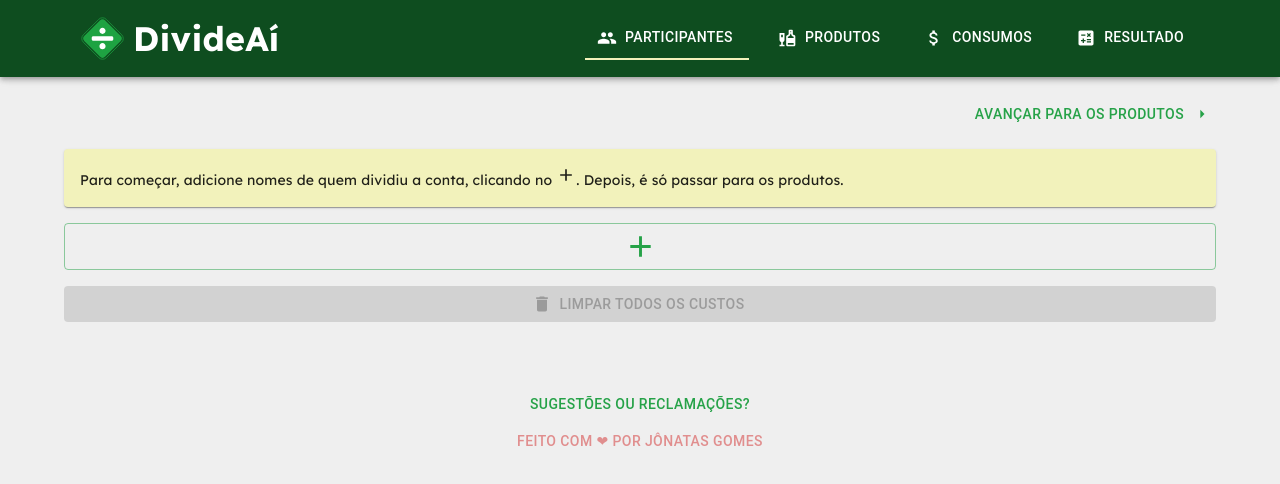
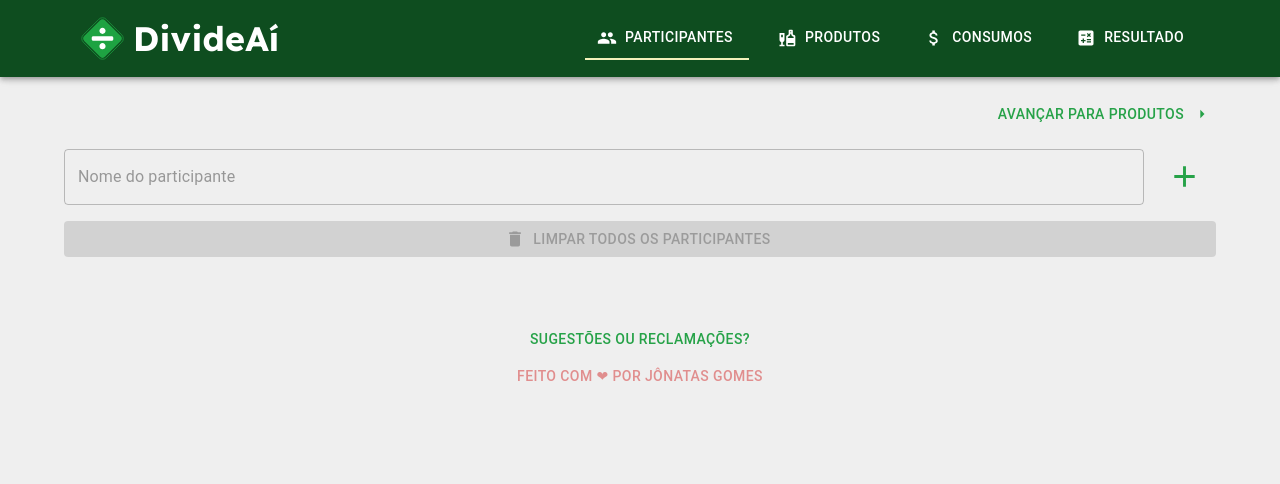
Before and after one commit to jonatas1n/divide-ai, a React (Vite) app: page /guests in a window 1280 px wide. Shown: the top 484 px of the page. Built offline with nearby package versions, Linux system fonts and the light colour scheme.

Commit message:
feat: set new way to deal with guests

```diff
--- a/src/hooks/Context/guests.ts
+++ b/src/hooks/Context/guests.ts
@@ -7,7 +7,7 @@ const LOCAL_STORAGE_KEY = "guests";
 
 export type GuestContextType = {
   guests: Record<string, GuestType>;
-  addGuest: () => void;
+  addGuest: (guestName?: string) => void;
   updateGuests: Dispatch<SetStateAction<Record<string, GuestType>>>;
   changeGuest: (guest: GuestType) => void;
   removeGuest: (guestID: string) => void;
@@ -46,11 +46,11 @@ export const GuestContext = () => {
 
   const newGuest = () => ({ id: generateId() });
 
-  const addGuest = () => {
+  const addGuest = (guestName?: string) => {
     const guest = newGuest();
     updateGuests((prev) => ({
       ...prev,
-      [guest.id]: guest,
+      [guest.id]: {...guest, name: guestName},
     }));
   };
 
--- /dev/null
+++ b/src/pages/Guests/AddGuestField/index.tsx
@@ -0,0 +1,34 @@
+import { Dispatch, SetStateAction } from "react";
+import Stack from "@mui/material/Stack";
+import Button from "@mui/material/Button";
+import TextField from "@mui/material/TextField";
+import Add from "@mui/icons-material/Add";
+
+const GUEST_PLACEHOLDER = "Nome do participante";
+
+type AddGuestFieldProps = {
+  onAddGuest: VoidFunction;
+  onChangeInput: Dispatch<SetStateAction<string>>;
+  inputValue: string;
+};
+
+export const AddGuestField = ({
+  onAddGuest,
+  onChangeInput,
+  inputValue,
+}: AddGuestFieldProps) => {
+  return (
+    <Stack spacing={1} alignItems="center" direction="row">
+      <TextField
+        placeholder={GUEST_PLACEHOLDER}
+        value={inputValue}
+        onSubmit={onAddGuest}
+        onChange={(event) => onChangeInput(event.target.value)}
+        sx={{ width: "100%" }}
+      />
+      <Button onClick={onAddGuest}>
+        <Add fontSize="large" />
+      </Button>
+    </Stack>
+  );
+};
--- a/src/pages/Guests/index.tsx
+++ b/src/pages/Guests/index.tsx
@@ -1,30 +1,44 @@
+import { useState } from "react";
 import { useAppContext } from "../../hooks/Context";
 import { GuestItem } from "./GuestItem";
 
 import Stack from "@mui/material/Stack";
 import Button from "@mui/material/Button";
 
-import Add from "@mui/icons-material/Add";
 import Delete from "@mui/icons-material/Delete";
 import { NavigationHeader } from "../../components/NavigationHeader";
-import { InfoCard } from "../../components/InfoCard";
 import { SmTitleText } from "../../components/SmTitleText";
+import { AddGuestField } from "./AddGuestField";
+
+const CLEAR_ALL_GUESTS_TEXT = "Limpar todos os participantes";
+const NEXT_OPTION_LABEL = "Avançar para Produtos";
 
 export const Guests = () => {
   const { guests, addGuest, updateGuests } = useAppContext();
+  const [guestInput, setGuestInput] = useState("");
 
-  const clearAllGuests = () => {
-    updateGuests(() => ({}));
-  }
+  const clearAllGuests = () => updateGuests(() => ({}));
 
-  const isClearable = Object.values(guests).filter(guest => guest.name).length > 0;
+  const moveToBottom = () => {
+    window.scrollTo({ top: document.body.scrollHeight, behavior: "smooth" });
+  };
+
+  const handleAddGuest = () => {
+    if (!guestInput) return;
+    addGuest(guestInput);
+    setGuestInput("");
+    moveToBottom();
+  };
+
+  const isClearable =
+    Object.values(guests).filter((guest) => guest.name).length > 0;
 
   return (
     <>
       <NavigationHeader
         nextOption={{
           href: "/products",
-          label: "Avançar para os produtos",
+          label: NEXT_OPTION_LABEL,
         }}
       />
       <SmTitleText title="Participantes" />
@@ -32,15 +46,11 @@ export const Guests = () => {
         {Object.values(guests).map((guest) => (
           <GuestItem key={guest.id} guest={guest} />
         ))}
-        {Object.values(guests).length === 0 && (
-          <InfoCard>
-            Para começar, adicione nomes de quem dividiu a conta, clicando no{" "}
-            <Add fontSize="small" />. Depois, é só passar para os produtos.
-          </InfoCard>
-        )}
-        <Button variant="outlined" onClick={addGuest}>
-          <Add fontSize="large" />
-        </Button>
+        <AddGuestField
+          onAddGuest={handleAddGuest}
+          inputValue={guestInput}
+          onChangeInput={setGuestInput}
+        />
         <Button
           startIcon={<Delete />}
           disabled={!isClearable}
@@ -48,7 +58,7 @@ export const Guests = () => {
           color="error"
           onClick={clearAllGuests}
         >
-              Limpar todos os custos
+          {CLEAR_ALL_GUESTS_TEXT}
         </Button>
       </Stack>
     </>
```
Lines whose indentation alone changed are shown as unchanged.
